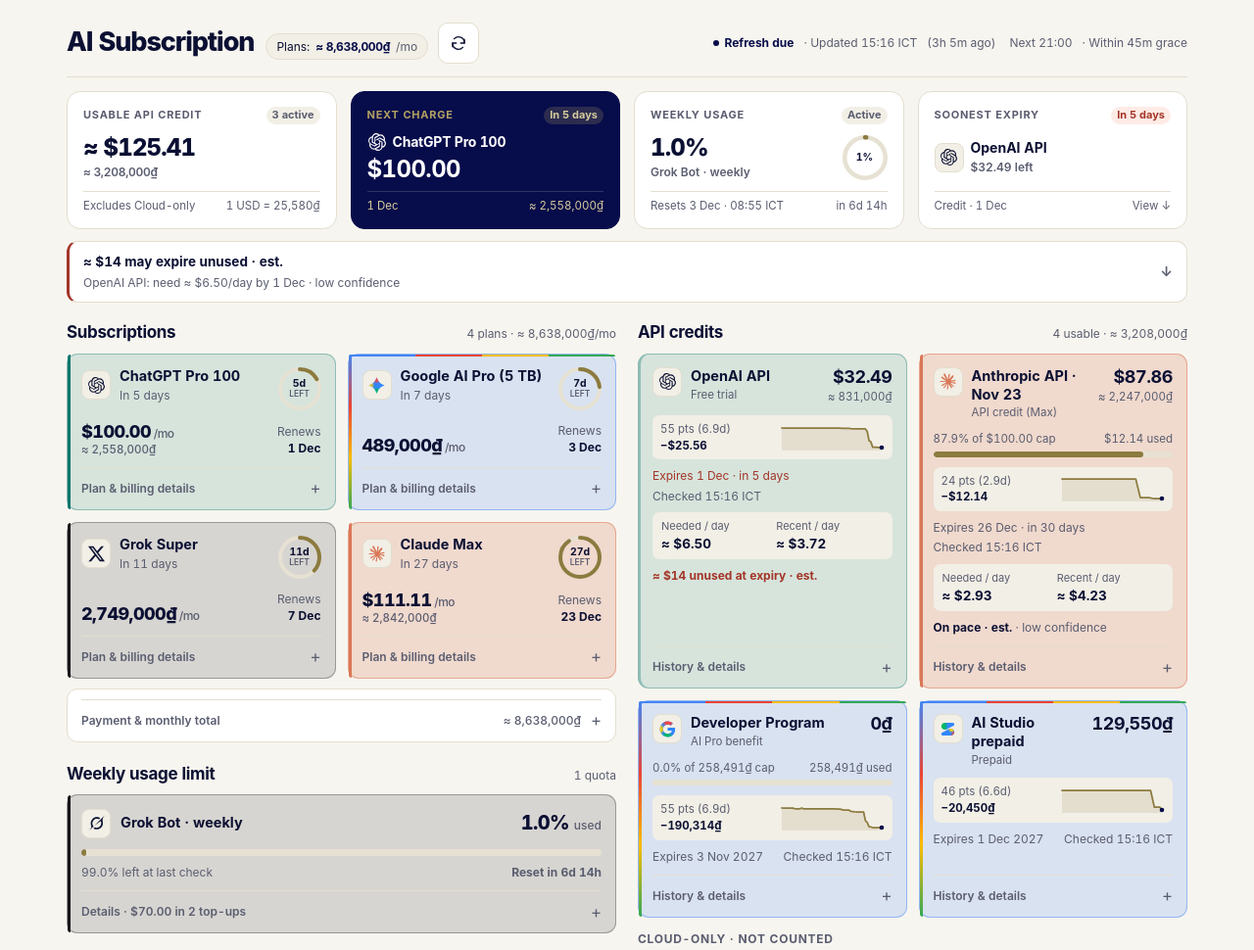
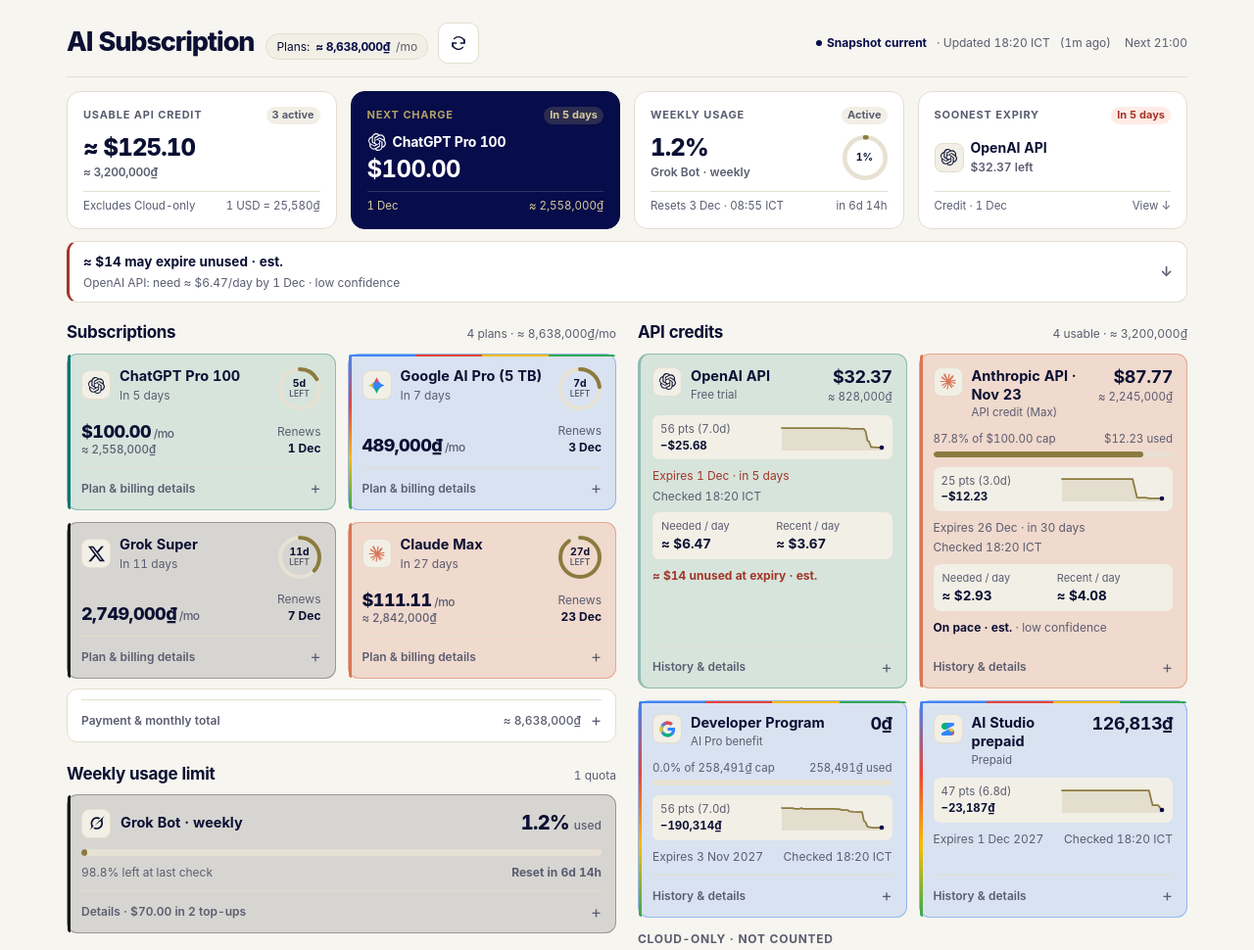
Before and after one commit to hoangtuan3484/goi-ai-4fa7038c, a plain HTML site: page app.html in a window 1280 px wide. Shown: the top 970 px of the page at 98% size. Drawn offline with Linux system fonts and the light colour scheme.

Commit message:
Data refresh 2026-11-26 18:20 ICT

```diff
--- a/app.html
+++ b/app.html
@@ -1019,7 +1019,7 @@ summary::-webkit-details-marker { display: none; }
 <noscript><p class="shell">JavaScript is required to calculate this dashboard.</p></noscript>
 
 <script>var DATA = /* DATA:START */ {
- "updatedAt": "2026-11-26T15:16:00+07:00",
+ "updatedAt": "2026-11-26T18:20:00+07:00",
  "timezone": {
   "offsetHours": 7,
   "label": "ICT"
@@ -1146,7 +1146,7 @@ summary::-webkit-details-marker { display: none; }
    "class": "api",
    "label": "API credit (Max)",
    "currency": "USD",
-   "left": 87.86,
+   "left": 87.77,
    "cap": 100,
    "expires": "2026-12-26",
    "notes": [
@@ -1157,7 +1157,7 @@ summary::-webkit-details-marker { display: none; }
     "Applies to Agent SDK, API, Batch API, Playground, Managed Agents"
    ],
    "source": "platform.claude.com/settings/billing",
-   "checkedAt": "2026-11-26T15:16:00+07:00",
+   "checkedAt": "2026-11-26T18:20:00+07:00",
    "history": [
     {
      "at": "2026-11-23T18:26:00+07:00",
@@ -1249,6 +1249,10 @@ summary::-webkit-details-marker { display: none; }
     },
     {
      "at": "2026-11-26T12:16:00+07:00",
+     "left": 87.86
+    },
+    {
+     "at": "2026-11-26T15:16:00+07:00",
      "left": 87.86
     }
    ]
@@ -1260,7 +1264,7 @@ summary::-webkit-details-marker { display: none; }
    "class": "api",
    "label": "Free trial",
    "currency": "USD",
-   "left": 32.49,
+   "left": 32.37,
    "cap": null,
    "expires": "2026-12-01",
    "notes": [
@@ -1268,7 +1272,7 @@ summary::-webkit-details-marker { display: none; }
     "Linked to ChatGPT subscription (Personal account)"
    ],
    "source": "platform.openai.com billing",
-   "checkedAt": "2026-11-26T15:16:00+07:00",
+   "checkedAt": "2026-11-26T18:20:00+07:00",
    "history": [
     {
      "at": "2026-11-19T18:20:00+07:00",
@@ -1485,6 +1489,10 @@ summary::-webkit-details-marker { display: none; }
     {
      "at": "2026-11-26T12:16:00+07:00",
      "left": 32.54
+    },
+    {
+     "at": "2026-11-26T15:16:00+07:00",
+     "left": 32.49
     }
    ]
   },
@@ -1495,18 +1503,18 @@ summary::-webkit-details-marker { display: none; }
    "class": "api",
    "label": "Prepaid",
    "currency": "VND",
-   "left": 129550,
+   "left": 126813,
    "cap": null,
    "expires": "2027-12-01",
    "notes": [
     "Google · prepaid credit used directly for the Gemini API key",
     "Topped up Nov 2, 2026 · auto-reload off · Tier: Paid 1",
-    "Nov (1–26): cost ₫448K, savings ₫432K, total ₫15.9K",
+    "Nov (1–26): cost ₫451K, savings ₫432K, total ₫18.4K",
     "Billing account: My Billing Account",
-    "Nov 26 15:15 ICT: Payments → Credit balance read OK (last top-up Nov 2, auto-reload off)"
+    "Nov 26 18:20 ICT: Payments → Credit balance read OK (last top-up Nov 2, auto-reload off)"
    ],
    "source": "Google AI Studio billing",
-   "checkedAt": "2026-11-26T15:16:00+07:00",
+   "checkedAt": "2026-11-26T18:20:00+07:00",
    "history": [
     {
      "at": "2026-11-20T00:20:00+07:00",
@@ -1687,6 +1695,10 @@ summary::-webkit-details-marker { display: none; }
     {
      "at": "2026-11-26T12:16:00+07:00",
      "left": 132372
+    },
+    {
+     "at": "2026-11-26T15:16:00+07:00",
+     "left": 129550
     }
    ]
   },
@@ -1705,7 +1717,7 @@ summary::-webkit-details-marker { display: none; }
     "Started Nov 2, 2026 · monthly AI Pro credit, applies across Google Cloud + Maps"
    ],
    "source": "Google Developer Program",
-   "checkedAt": "2026-11-26T15:16:00+07:00",
+   "checkedAt": "2026-11-26T18:20:00+07:00",
    "history": [
     {
      "at": "2026-11-19T18:20:00+07:00",
@@ -1921,6 +1933,10 @@ summary::-webkit-details-marker { display: none; }
     },
     {
      "at": "2026-11-26T12:16:00+07:00",
+     "left": 0
+    },
+    {
+     "at": "2026-11-26T15:16:00+07:00",
      "left": 0
     }
    ]
@@ -1942,7 +1958,7 @@ summary::-webkit-details-marker { display: none; }
     "Console banner Nov 25: charges now being incurred (outside credit scope)"
    ],
    "source": "Google Cloud billing",
-   "checkedAt": "2026-11-26T15:16:00+07:00",
+   "checkedAt": "2026-11-26T18:20:00+07:00",
    "history": [
     {
      "at": "2026-11-19T18:20:00+07:00",
@@ -2158,6 +2174,10 @@ summary::-webkit-details-marker { display: none; }
     },
     {
      "at": "2026-11-26T12:16:00+07:00",
+     "left": 7754701
+    },
+    {
+     "at": "2026-11-26T15:16:00+07:00",
      "left": 7754701
     }
    ]
@@ -2168,7 +2188,7 @@ summary::-webkit-details-marker { display: none; }
    "id": "grokbot",
    "name": "Grok Bot · weekly",
    "logo": "grokbot",
-   "usedPct": 1,
+   "usedPct": 1.2,
    "resetsAt": "2026-12-03T08:55:00+07:00",
    "topUps": [
     {
@@ -2190,7 +2210,7 @@ summary::-webkit-details-marker { display: none; }
     "Logo: Grok Bot monogram (no official SVG)"
    ],
    "source": "Grok Bot usage settings",
-   "checkedAt": "2026-11-26T15:16:00+07:00"
+   "checkedAt": "2026-11-26T18:20:00+07:00"
   }
  ],
  "deadlines": [
```
